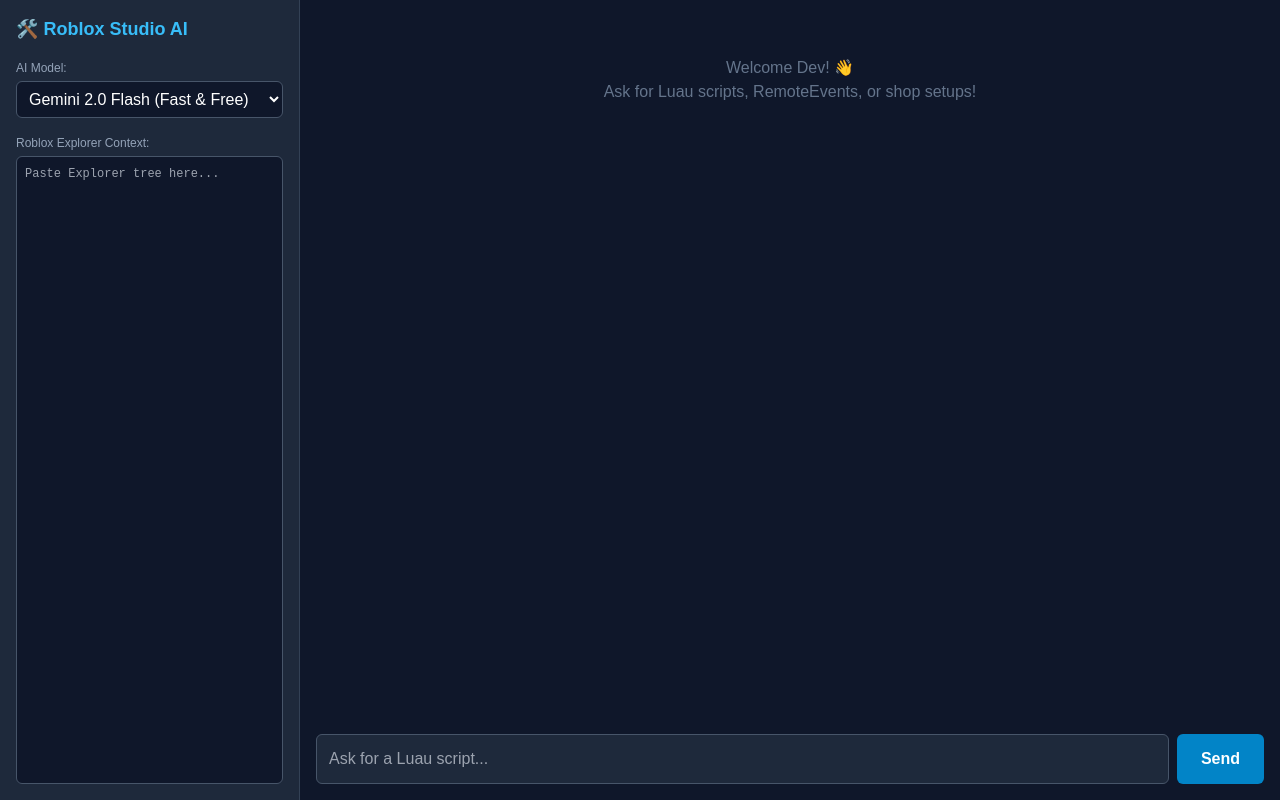
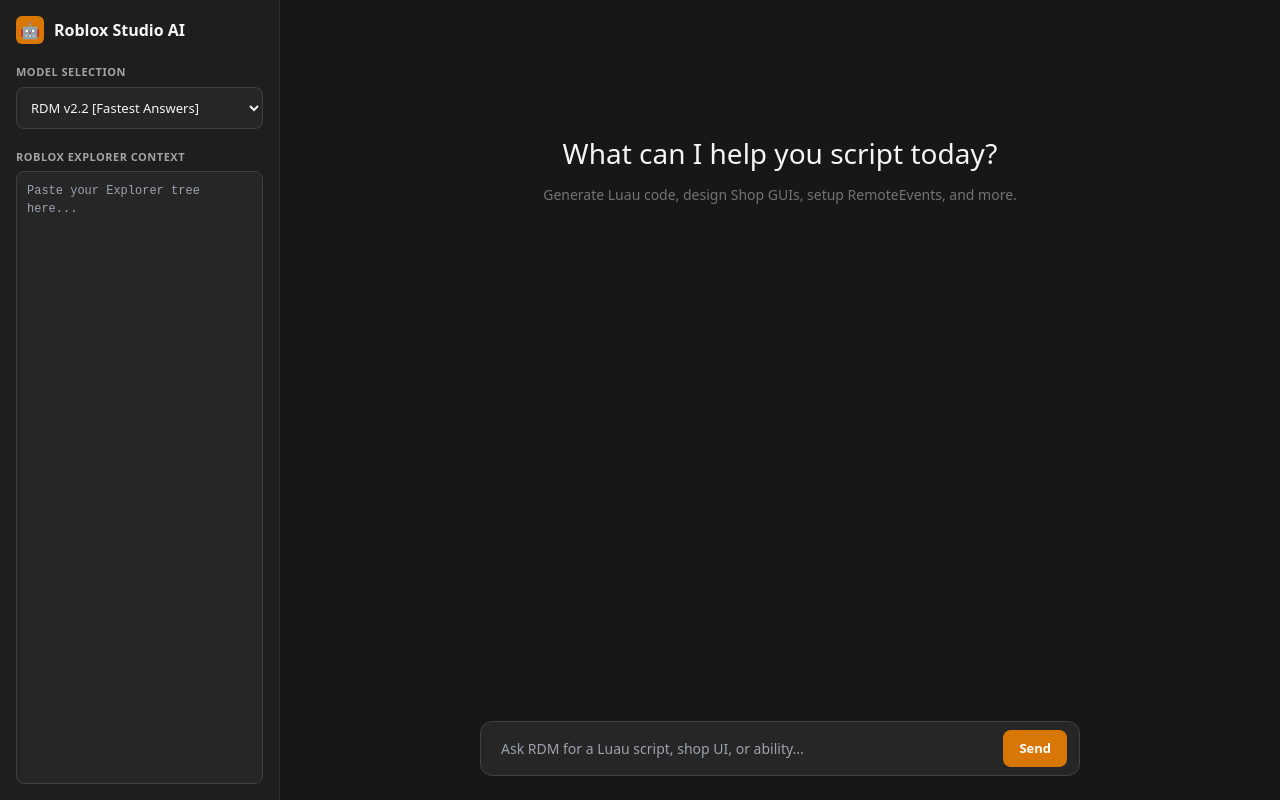
Before and after one commit to webdev-css/Roblox-Studio-Agent, a Next.js app: page / in a window 1280 px wide. Built offline with nearby package versions, Linux system fonts and the light colour scheme.

Commit message:
Change selected AI model and update UI styles
Updated the selected AI model and modified the UI styles for the sidebar, model selection, and input bar. Enhanced the overall layout and improved user experience.

```diff
--- a/app/page.tsx
+++ b/app/page.tsx
@@ -6,7 +6,7 @@
   const [messages, setMessages] = useState<{ role: 'user' | 'ai'; text: string }[]>([]);
   const [input, setInput] = useState('');
   const [explorerData, setExplorerData] = useState('');
-  const [selectedModel, setSelectedModel] = useState('gemini-2.0-flash');
+  const [selectedModel, setSelectedModel] = useState('rdm-2.2');
   const [loading, setLoading] = useState(false);
 
   const sendMessage = async () => {
@@ -42,79 +42,102 @@
   };
 
   return (
-    <div style={{ display: 'flex', height: '100vh', backgroundColor: '#0f172a', color: '#f8fafc', fontFamily: 'sans-serif' }}>
-      {/* Sidebar */}
-      <div style={{ width: '300px', backgroundColor: '#1e293b', padding: '16px', display: 'flex', flexDirection: 'column', gap: '16px', borderRight: '1px solid #334155' }}>
-        <h2 style={{ fontSize: '18px', fontWeight: 'bold', margin: 0, color: '#38bdf8' }}>🛠️ Roblox Studio AI</h2>
+    <div style={{ display: 'flex', height: '100vh', backgroundColor: '#171717', color: '#ececec', fontFamily: 'system-ui, -apple-system, sans-serif' }}>
 
-        {/* Model Selector */}
+      {/* Sidebar (Claude Style) */}
+      <div style={{ width: '280px', backgroundColor: '#1e1e1e', padding: '16px', display: 'flex', flexDirection: 'column', gap: '20px', borderRight: '1px solid #2e2e2e' }}>
+        <div style={{ display: 'flex', alignItems: 'center', gap: '10px' }}>
+          <div style={{ width: '28px', height: '28px', borderRadius: '6px', backgroundColor: '#d97706', display: 'flex', alignItems: 'center', justifyContent: 'center', fontWeight: 'bold', color: '#fff' }}>🤖</div>
+          <h2 style={{ fontSize: '16px', fontWeight: '600', margin: 0, color: '#f5f5f5' }}>Roblox Studio AI</h2>
+        </div>
+
+        {/* Custom Models Dropdown */}
         <div>
-          <label style={{ fontSize: '12px', color: '#94a3b8', display: 'block', marginBottom: '4px' }}>AI Model:</label>
+          <label style={{ fontSize: '11px', fontWeight: '600', color: '#a3a3a3', display: 'block', marginBottom: '6px', textTransform: 'uppercase', letterSpacing: '0.5px' }}>
+            Model Selection
+          </label>
           <select
             value={selectedModel}
             onChange={(e) => setSelectedModel(e.target.value)}
-            style={{ width: '100%', padding: '8px', backgroundColor: '#0f172a', color: '#fff', border: '1px solid #475569', borderRadius: '6px' }}
+            style={{ width: '100%', padding: '10px', backgroundColor: '#262626', color: '#f5f5f5', border: '1px solid #404040', borderRadius: '8px', fontSize: '13px', outline: 'none' }}
           >
-            <option value="gemini-2.0-flash">Gemini 2.0 Flash (Fast & Free)</option>
-            <option value="gemini-2.5-pro">Gemini 2.5 Pro (Advanced Logic)</option>
+            <option value="rdm-2.2">RDM v2.2 [Fastest Answers]</option>
+            <option value="rdm-2.1-pro">RDM v2.1 Pro [Clean UI & Scripting]</option>
+            <option value="rdm-1.1-mythical">RDM v1.1 Mythical [Pro - Best UI & Code]</option>
           </select>
         </div>
 
-        {/* Explorer Hierarchy Input */}
+        {/* Roblox Explorer Hierarchy Input */}
         <div style={{ flex: 1, display: 'flex', flexDirection: 'column' }}>
-          <label style={{ fontSize: '12px', color: '#94a3b8', marginBottom: '4px' }}>Roblox Explorer Context:</label>
+          <label style={{ fontSize: '11px', fontWeight: '600', color: '#a3a3a3', marginBottom: '6px', textTransform: 'uppercase', letterSpacing: '0.5px' }}>
+            Roblox Explorer Context
+          </label>
           <textarea
-            placeholder="Paste Explorer tree here..."
+            placeholder="Paste your Explorer tree here..."
             value={explorerData}
             onChange={(e) => setExplorerData(e.target.value)}
-            style={{ flex: 1, width: '100%', backgroundColor: '#0f172a', color: '#38bdf8', padding: '8px', border: '1px solid #475569', borderRadius: '6px', fontFamily: 'monospace', fontSize: '12px', resize: 'none' }}
+            style={{ flex: 1, width: '100%', backgroundColor: '#262626', color: '#fbbf24', padding: '10px', border: '1px solid #404040', borderRadius: '8px', fontFamily: 'monospace', fontSize: '12px', resize: 'none', outline: 'none' }}
           />
         </div>
       </div>
 
-      {/* Main Chat Interface */}
-      <div style={{ flex: 1, display: 'flex', flexDirection: 'column', padding: '16px' }}>
-        <div style={{ flex: 1, overflowY: 'auto', marginBottom: '16px', display: 'flex', flexDirection: 'column', gap: '12px' }}>
+      {/* Main Chat Area */}
+      <div style={{ flex: 1, display: 'flex', flexDirection: 'column', height: '100vh', position: 'relative' }}>
+
+        {/* Messages Scroll Area */}
+        <div style={{ flex: 1, overflowY: 'auto', padding: '32px 20%', display: 'flex', flexDirection: 'column', gap: '20px' }}>
           {messages.length === 0 && (
-            <div style={{ textAlign: 'center', marginTop: '40px', color: '#64748b' }}>
-              <h3>Welcome Dev! 👋</h3>
-              <p>Ask for Luau scripts, RemoteEvents, or shop setups!</p>
+            <div style={{ textAlign: 'center', marginTop: '100px', color: '#a3a3a3' }}>
+              <h1 style={{ fontSize: '28px', color: '#f5f5f5', fontWeight: '500', marginBottom: '10px' }}>What can I help you script today?</h1>
+              <p style={{ fontSize: '14px', color: '#737373' }}>Generate Luau code, design Shop GUIs, setup RemoteEvents, and more.</p>
             </div>
           )}
+
           {messages.map((m, i) => (
-            <div key={i} style={{
-              alignSelf: m.role === 'user' ? 'flex-end' : 'flex-start',
-              backgroundColor: m.role === 'user' ? '#0284c7' : '#1e293b',
-              color: '#fff',
-              padding: '12px 16px',
-              borderRadius: '8px',
-              maxWidth: '80%',
-              whiteSpace: 'pre-wrap'
+            <div key={i} style={{ display: 'flex', gap: '14px', alignSelf: m.role === 'user' ? 'flex-end' : 'flex-start', maxWidth: '85%' }}>
+              <div style={{
+                backgroundColor: m.role === 'user' ? '#3b82f6' : '#262626',
+                color: '#f5f5f5',
+                padding: '14px 18px',
+                borderRadius: '12px',
+                fontSize: '14px',
+                lineHeight: '1.6',
+                whiteSpace: 'pre-wrap',
+                border: m.role === 'user' ? 'none' : '1px solid #333333'
               }}>
                 {m.text}
               </div>
+            </div>
           ))}
-          {loading && <div style={{ color: '#38bdf8' }}>Thinking...</div>}
+
+          {loading && (
+            <div style={{ color: '#d97706', fontSize: '13px', fontStyle: 'italic', display: 'flex', alignItems: 'center', gap: '8px' }}>
+              ⚡ RDM is generating your code...
+            </div>
+          )}
         </div>
 
-        {/* Input Bar */}
-        <div style={{ display: 'flex', gap: '8px' }}>
+        {/* Input Bar (Claude Floating Style) */}
+        <div style={{ padding: '0 20% 24px 20%' }}>
+          <div style={{ display: 'flex', backgroundColor: '#262626', border: '1px solid #404040', borderRadius: '12px', padding: '8px 12px', gap: '8px' }}>
             <input
               type="text"
-            placeholder="Ask for a Luau script..."
+              placeholder="Ask RDM for a Luau script, shop UI, or ability..."
               value={input}
               onChange={(e) => setInput(e.target.value)}
               onKeyDown={(e) => e.key === 'Enter' && sendMessage()}
-            style={{ flex: 1, padding: '12px', backgroundColor: '#1e293b', border: '1px solid #475569', color: '#fff', borderRadius: '6px' }}
+              style={{ flex: 1, backgroundColor: 'transparent', border: 'none', color: '#fff', fontSize: '14px', outline: 'none', padding: '8px' }}
             />
             <button
               onClick={sendMessage}
-            style={{ padding: '12px 24px', backgroundColor: '#0284c7', color: '#fff', border: 'none', borderRadius: '6px', cursor: 'pointer', fontWeight: 'bold' }}
+              style={{ backgroundColor: '#d97706', color: '#fff', border: 'none', borderRadius: '8px', padding: '8px 16px', fontWeight: '600', cursor: 'pointer', fontSize: '13px' }}
             >
               Send
             </button>
           </div>
         </div>
+
+      </div>
     </div>
   );
     }
```
Lines whose indentation alone changed are shown as unchanged.
